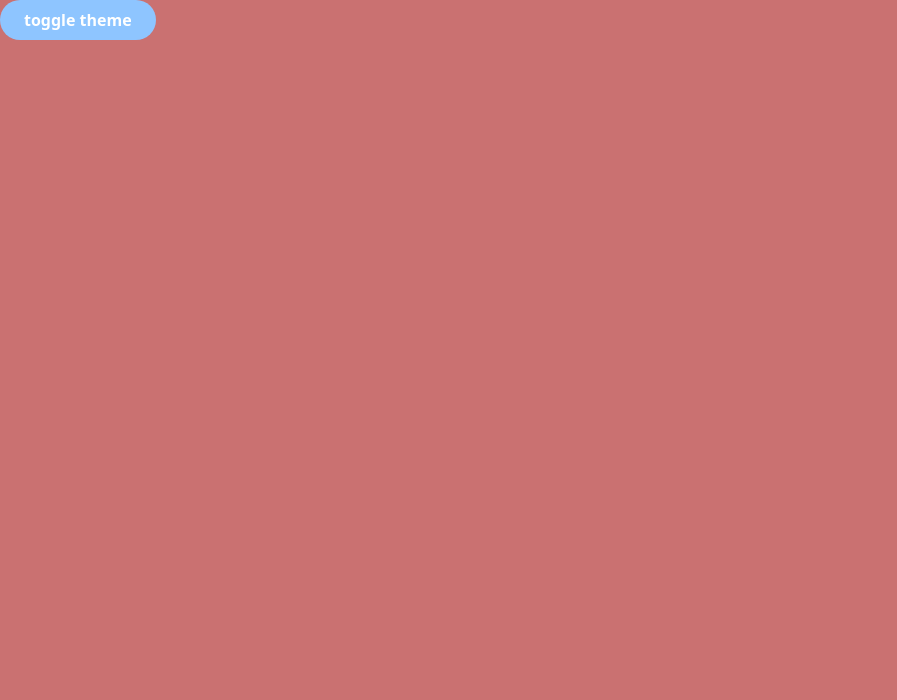
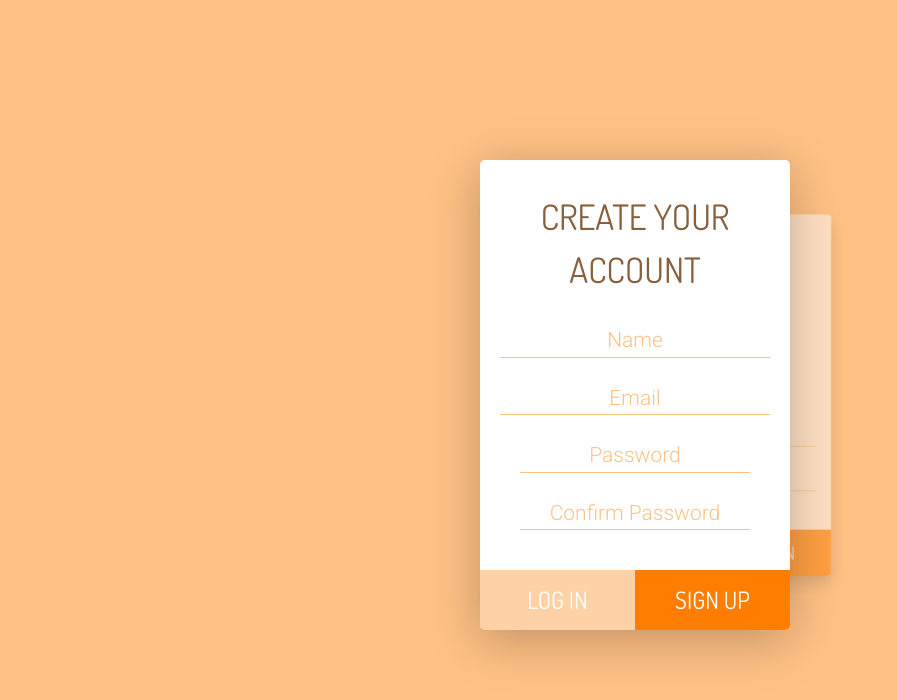
Before and after one commit to deetosh/UI_EXPENSE_TRACKER_2_0, a React (Vite) app: page / in a window 1280 px wide. Shown: the top 700 px of the page, without its empty margins (0-897 px from the left). Built offline with nearby package versions, Linux system fonts and the light colour scheme.

Commit message:
added login and register components

```diff
--- a/src/App.jsx
+++ b/src/App.jsx
@@ -3,6 +3,7 @@
 import viteLogo from '/vite.svg'
 import './App.css'
 import DButton from './atoms/DButton'
+import AuthPage from './modules/auth/authPage'
 
 function App() {
 
@@ -18,7 +19,7 @@
 
   return (
     <>
-      <div style={{
+      {/* <div style={{
         backgroundColor: "var(--bg-primary)",
         minHeight: "100vh",
         minWidth:"100vw",
@@ -27,7 +28,8 @@
           text="toggle theme"
           onClick={() => setIsDarkMode(!isDarkMode)}
         />
-      </div>
+      </div> */}
+      <AuthPage />
     </>
   )
 }
--- /dev/null
+++ b/src/modules/auth/auth.css
@@ -0,0 +1,258 @@
+@import 'https://fonts.googleapis.com/css?family=Dosis|Roboto:300,400';
+* {
+	margin: 0;
+	padding: 0;
+}
+
+body {
+	background: #ffc185;
+}
+
+.container{
+	position:absolute;
+	width: auto;
+	height:auto;
+	top: calc(50% - 240px);
+	left: calc(50% - 160px);
+}
+
+form {
+	position: absolute;
+	text-align: center;
+	background: #fff;
+	width: 310px;
+	height: 470px;
+	border-radius: 5px;
+	padding: 30px 20px 0 20px;
+	box-shadow: 0 10px 50px 0 rgba(0, 0, 0, 0.25);
+	box-sizing: border-box;
+}
+
+p {
+	font-family: 'Roboto', sans-serif;
+	font-weight: 100;
+	text-transform: uppercase;
+	font-size: 12px;
+	color: #87613d;
+	margin-bottom: 40px;
+}
+
+p > span {
+	padding-top: 3px;
+	display: block;
+	font-weight: 400;
+	font-size: 9px;
+}
+
+h3 {
+	font-family: 'Dosis';
+	font-size: 35px;
+	text-transform: uppercase;
+	color: #87613d;
+	margin-bottom: 30px;
+}
+
+input,
+button{
+	outline: none !important;
+}
+
+button.fb {
+	border: none;
+	background: #3b5998;
+	width: 160px;
+	height: 25px;
+	font-family: 'Roboto', sans-serif;
+	font-size: 12px;
+	color: #fff;
+	text-transform: uppercase;
+	border-radius: 4px;
+	border: 1px solid #29487d;
+	cursor: pointer;
+	margin-bottom: 20px;
+	transition:all 0.3s linear;
+}
+button.fb:hover {
+	background: #fff;
+	color: #3b5998;
+}
+
+button.form-btn {
+	position: absolute;
+	width: 50%;
+	height: 60px;
+	bottom: 0;
+	border: 0;
+	font-family: 'Dosis';
+	font-size: 24px;
+	text-transform: uppercase;
+	cursor: pointer;
+}
+
+button.form-btn.sx {
+	left: 0;
+	border-radius: 0 0 0 5px;
+	background-color: rgba(255, 125, 0, 0.35);
+	color: #fff;
+	transition:all 0.3s linear;
+}
+
+button.form-btn.sx:hover {
+	background-color:rgba(255, 125, 0, 0.65);
+	color: #fff;
+}
+
+button.form-btn.sx.back {
+	background-color: rgba(0, 0, 0, 0.15);
+	transition:all 0.3s linear;
+}
+
+button.form-btn.sx.back:hover {
+	background-color: rgba(0, 0, 0, 0.35);
+}
+
+button.form-btn.dx {
+	right: 0;
+	border-radius: 0 0 5px 0;
+	background-color: #ff7d00;
+	color: #fff;
+}
+
+input {
+	border: none;
+	border-bottom: 1px solid #ffc185;
+	width: 85%;
+	font-family: 'Roboto';
+	color: #ff7d00;
+	text-align: center;
+	font-size: 21px;
+	font-weight:100;
+	margin-bottom:25px;
+}
+
+::-webkit-input-placeholder {
+   color: #ffc185;
+	font-family: 'Roboto';
+	font-weight:100;
+}
+
+:-moz-placeholder {
+   color: #ffc185;
+	font-family: 'Roboto';
+	font-weight:100;
+}
+
+::-moz-placeholder {
+   color: #ffc185;
+	font-family: 'Roboto';
+	font-weight:100;
+}
+
+:-ms-input-placeholder {
+   color: #ffc185;
+	font-family: 'Roboto';
+	font-weight:100;
+}
+
+.signIn input,
+.signUp .w100 {
+	width: 100%;
+}
+
+.signIn{
+		z-index: 1;
+		transform: perspective(100px) translate3d(100px, 0px, -30px);
+		opacity: 0.5;
+}
+
+.signUp {
+	z-index: 2;
+}
+
+.active-dx{
+	animation-name: foregrounding-dx;
+	animation-duration: 0.9s;
+	animation-fill-mode: forwards;
+}
+
+.active-sx{
+	animation-name: foregrounding-sx;
+	animation-duration: 0.9s;
+	animation-fill-mode: forwards;
+}
+
+.inactive-dx{
+	animation-name: overshadowing-dx;
+	animation-duration: 0.9s;
+	animation-fill-mode: forwards;
+}
+
+.inactive-sx{
+	animation-name: overshadowing-sx;
+	animation-duration: 0.9s;
+	animation-fill-mode: forwards;
+}
+
+@keyframes overshadowing-dx {
+	0%{
+		z-index:2;
+		transform: perspective(100px) translate3d(0px, 0px, 0px);
+		opacity: 1;
+		box-shadow: 0 10px 50px 0 rgba(0, 0, 0, 0.25);
+	}
+	100%{
+		z-index: 1;
+		transform: perspective(100px) translate3d(100px, 0px, -30px);
+		opacity: 0.5;
+		box-shadow: 0 10px 20px 0 rgba(0, 0, 0, 0.25);
+	}
+}
+
+@keyframes overshadowing-sx {
+	0%{
+		z-index:2;
+		transform: perspective(100px) translate3d(0px, 0px, 0px);
+		opacity: 1;
+		box-shadow: 0 10px 50px 0 rgba(0, 0, 0, 0.25);
+	}
+	100%{
+		z-index: 1;
+		transform: perspective(100px) translate3d(-100px, 0px, -30px);
+		opacity: 0.5;
+		box-shadow: 0 10px 20px 0 rgba(0, 0, 0, 0.25);
+	}
+}
+
+@keyframes foregrounding-dx {
+	0%{
+		z-index:1;
+		transform: perspective(100px) translate3d(100px, 0px, -30px);
+		opacity: 0.5;
+	}
+	50%{
+		z-index:2;
+		transform: perspective(100px) translate3d(400px, 0px, -30px);
+	}
+	100%{
+		z-index:2;
+		transform: perspective(100px) translate3d(0px, 0px, 0px);
+		opacity: 1;
+	}
+}
+
+@keyframes foregrounding-sx {
+	0%{
+		z-index:1;
+		transform: perspective(100px) translate3d(-100px, 0px, -30px);
+		opacity: 0.5;
+	}
+	50%{
+		z-index:2;
+		transform: perspective(100px) translate3d(-400px, 0px, -30px);
+	}
+	100%{
+		z-index:2;
+		transform: perspective(100px) translate3d(0px, 0px, 0px);
+		opacity: 1;
+	}
+}
--- /dev/null
+++ b/src/modules/auth/authPage.jsx
@@ -0,0 +1,23 @@
+import React, { useState } from 'react';
+import './auth.css';
+import Register from './register';
+import Login from './login';
+
+const AuthPage = () => {
+  const [isLoginActive, setIsLoginActive] = useState(false);
+
+  return (
+    <div className="container">
+      <Register
+        className={isLoginActive ? 'inactive-sx' : 'active-sx'}
+        onLoginClick={() => setIsLoginActive(true)}
+      />
+      <Login
+        className={isLoginActive ? 'active-dx' : 'inactive-dx'}
+        onBackClick={() => setIsLoginActive(false)}
+      />
+    </div>
+  );
+};
+
+export default AuthPage;
--- a/src/modules/auth/login.jsx
+++ b/src/modules/auth/login.jsx
@@ -1,10 +1,17 @@
-import React from 'react'
+// AuthPage.js
+import React, { useState } from 'react';
+import './auth.css';
 
-function Login() {
-    return (
-        <>
-        </>
-    )
-}
+const Login = ({ className, onBackClick }) => (
+  <form className={`signIn ${className}`}>
+    <h3>Welcome<br />Back !</h3>
+    <button className="fb" type="button">Log In With Google</button>
+    <p>- or -</p>
+    <input type="email" placeholder="Email" autoComplete="off" required />
+    <input type="password" placeholder="Password" required />
+    <button className="form-btn sx back" type="button" onClick={onBackClick}>Back</button>
+    <button className="form-btn dx" type="submit">Log In</button>
+  </form>
+);
 
-export default Login
+export default Login;
--- a/src/modules/auth/register.jsx
+++ b/src/modules/auth/register.jsx
@@ -1,10 +1,17 @@
-import React from 'react'
+import React from 'react';
+import './auth.css';
+const Register = ({ className, onLoginClick }) => (
+    <form className={`signUp ${className}`}>
+      <h3>Create Your Account</h3>
+      <input className="w100" type="name" placeholder="Name" required autoComplete="off" />
+      <input className="w100" type="email" placeholder="Email" required autoComplete="off" />
+      <input type="password" placeholder="Password" required />
+      <input type="password" placeholder="Confirm Password" required />
+      <button className="form-btn sx log-in" type="button" onClick={onLoginClick}>
+        Log In
+      </button>
+      <button className="form-btn dx" type="submit">Sign Up</button>
+    </form>
+  );
 
-function Register() {
-    return (
-        <>
-        </>
-    )
-}
-
-export default Register
+export default Register;
```
